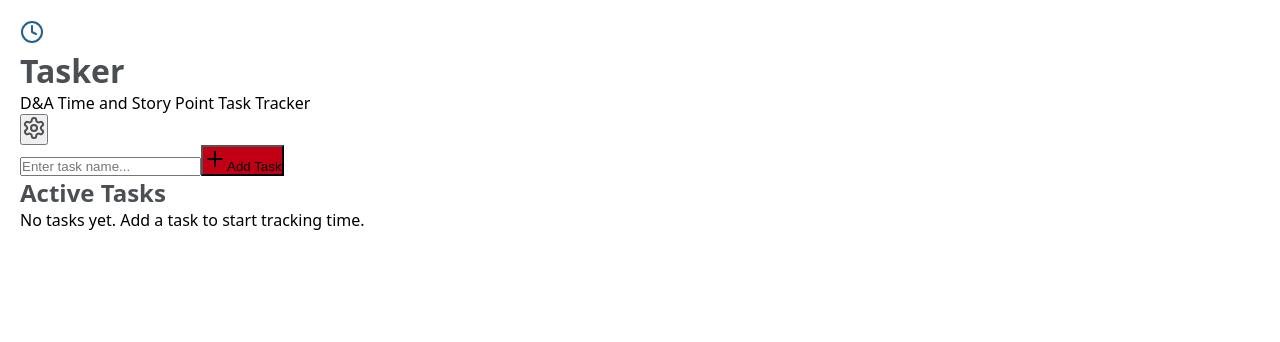
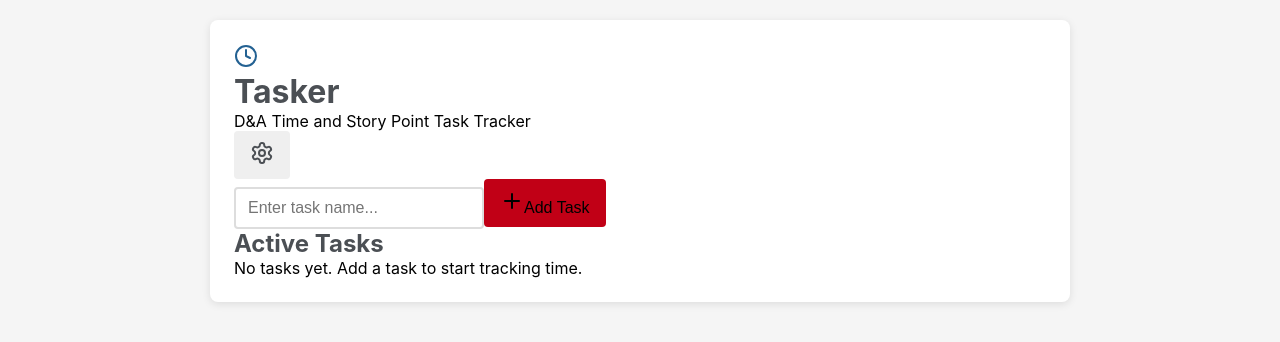
Before and after one commit to ofircampeanu1-netizen/verbose-waffle, a React (Vite) app: page / in a window 1280 px wide. Shown: the top 342 px of the page. Built offline with nearby package versions, Linux system fonts and the light colour scheme.

Commit message:
Update font family and improve styling in CSS

```diff
--- a/src/index.css
+++ b/src/index.css
@@ -5,6 +5,73 @@
 }
 
 body {
-  font-family: system-ui, -apple-system, sans-serif;
+  font-family: -apple-system, BlinkMacSystemFont, 'Segoe UI', 'Roboto', 'Oxygen',
+    'Ubuntu', 'Cantarell', 'Fira Sans', 'Droid Sans', 'Helvetica Neue',
+    sans-serif;
+  -webkit-font-smoothing: antialiased;
+  -moz-osx-font-smoothing: grayscale;
+  background-color: #f5f5f5;
+  min-height: 100vh;
+}
+
+#root {
+  max-width: 900px;
+  margin: 0 auto;
   padding: 20px;
 }
+
+/* Make sure the app container has proper spacing */
+#root > div {
+  background: white;
+  border-radius: 8px;
+  padding: 24px;
+  box-shadow: 0 2px 8px rgba(0, 0, 0, 0.1);
+}
+
+/* Better input styling */
+input[type="text"] {
+  border: 2px solid #ddd !important;
+  padding: 10px 12px !important;
+  font-size: 16px !important;
+  border-radius: 4px !important;
+  background: white !important;
+  color: #333 !important;
+  min-width: 250px;
+}
+
+input[type="text"]:focus {
+  outline: none !important;
+  border-color: #4CAF50 !important;
+}
+
+/* Better button styling */
+button {
+  padding: 10px 16px;
+  font-size: 16px;
+  border-radius: 4px;
+  cursor: pointer;
+  border: none;
+  font-weight: 500;
+  transition: all 0.2s;
+}
+
+button:hover {
+  opacity: 0.9;
+  transform: translateY(-1px);
+}
+
+/* Responsive adjustments */
+@media (max-width: 768px) {
+  #root {
+    padding: 12px;
+  }
+
+  #root > div {
+    padding: 16px;
+  }
+
+  input[type="text"] {
+    min-width: 200px;
+    font-size: 14px !important;
+  }
+}
```
